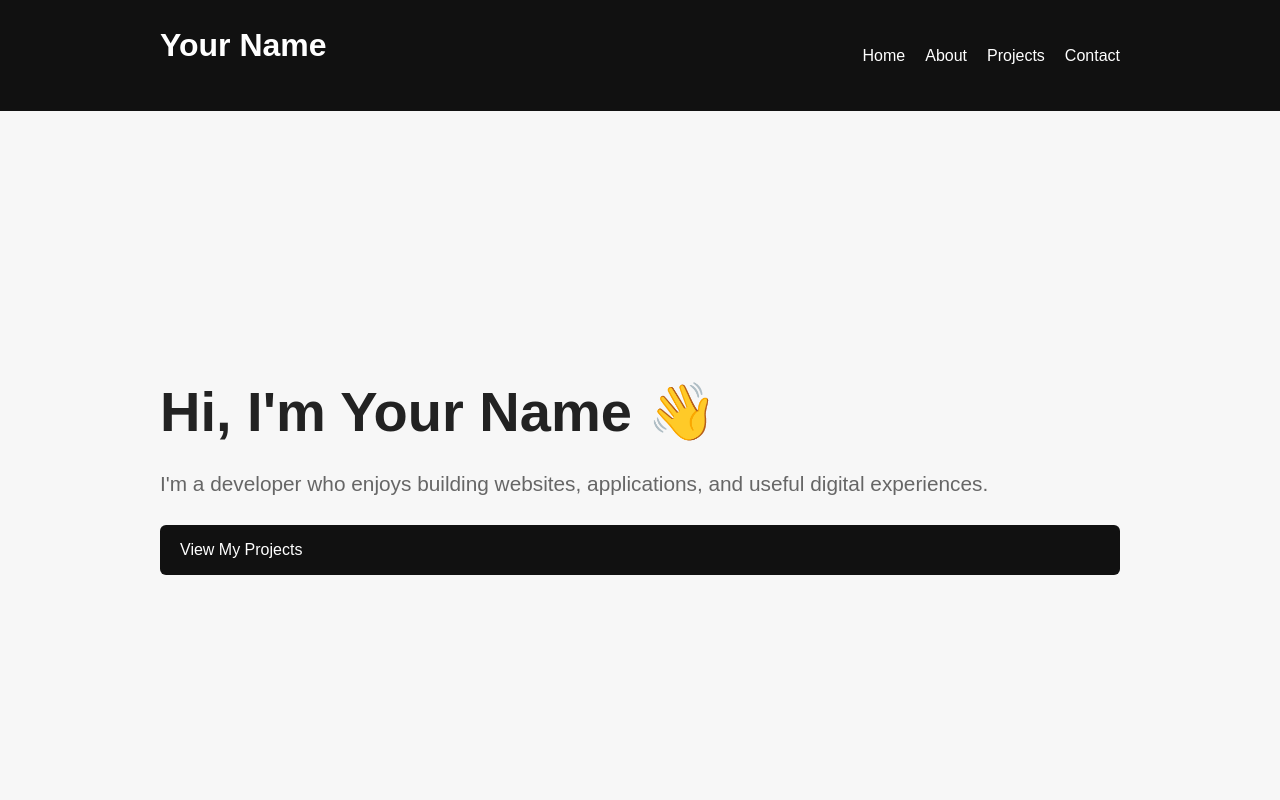
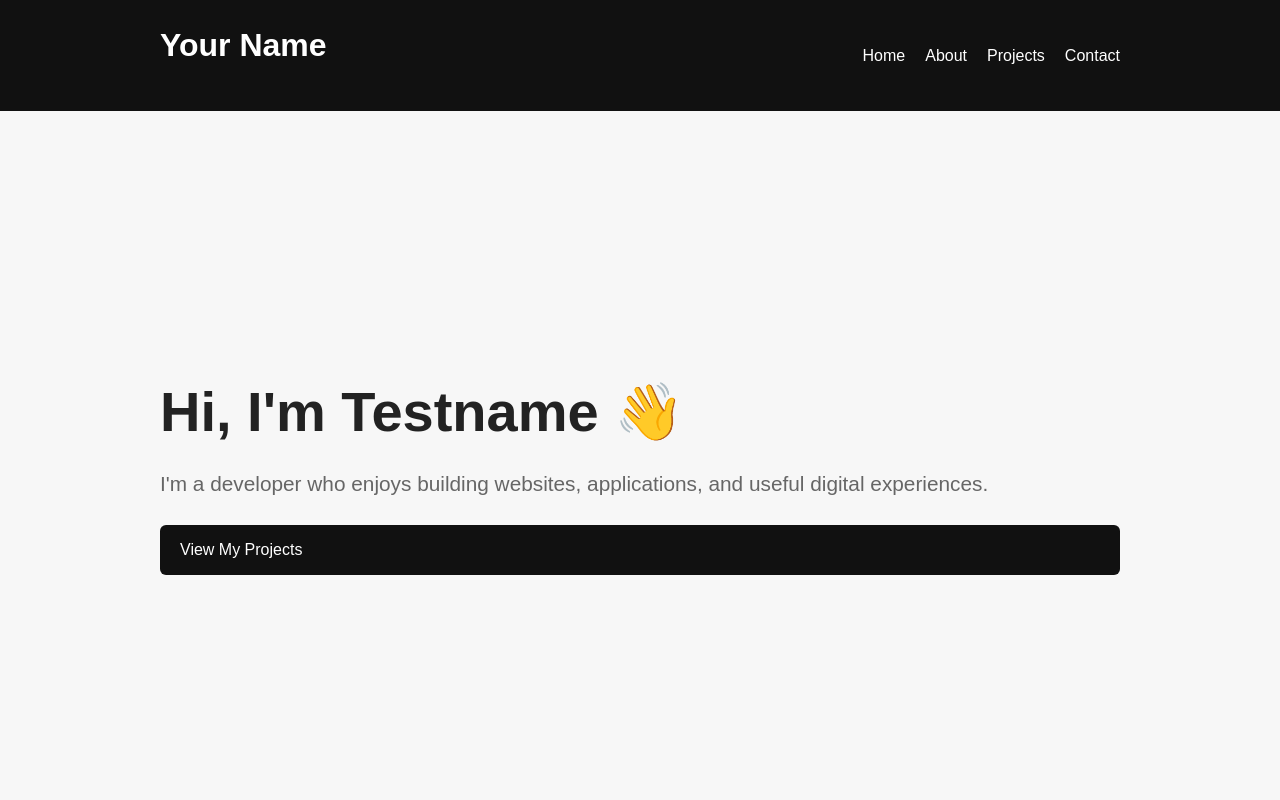
Before and after one commit to DLStardust/DLStardust-Portfolio.github.io, a plain HTML site: page index.html in a window 1280 px wide. Shown: the top 800 px of the page. Drawn offline with Linux system fonts and the light colour scheme.

Commit message:
Update README with progress tracker. Changed "Your Name" to "Testname".

```diff
--- a/index.html
+++ b/index.html
@@ -186,7 +186,7 @@
 
     <!-- Home -->
     <section id="home">
-      <h1>Hi, I'm Your Name 👋</h1>
+      <h1>Hi, I'm Testname 👋</h1>
 
       <p>
         I'm a developer who enjoys building websites, applications,
```
Also changed, not shown: 1 other file.
